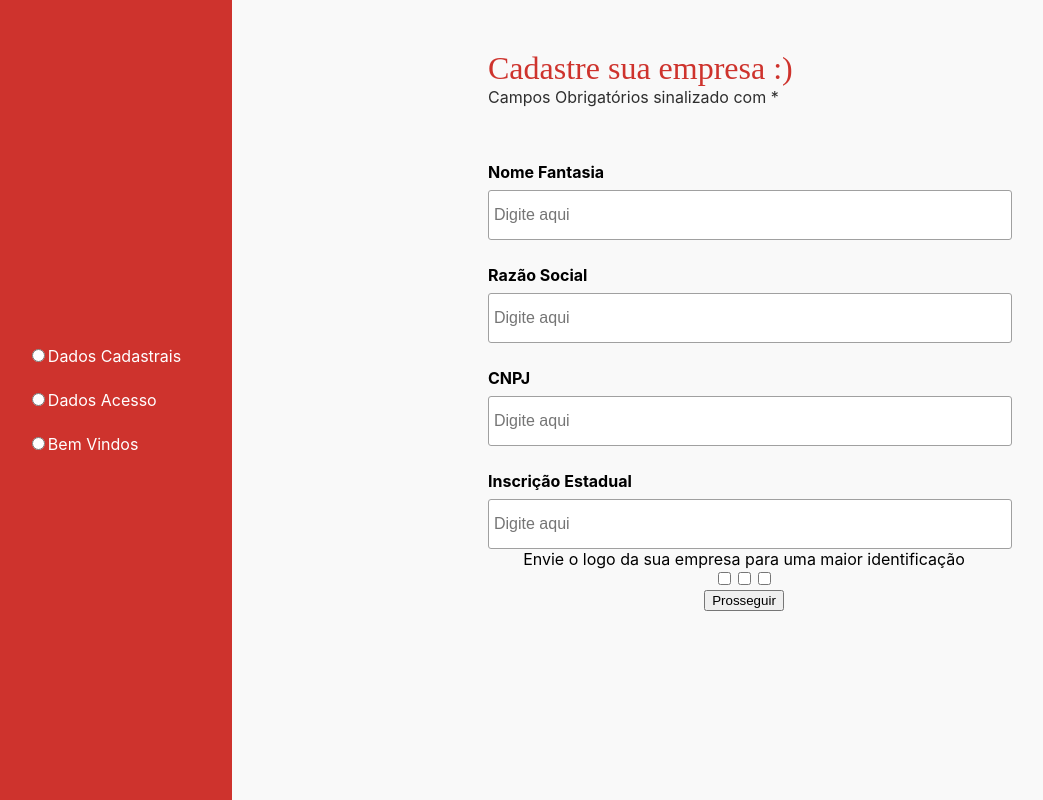
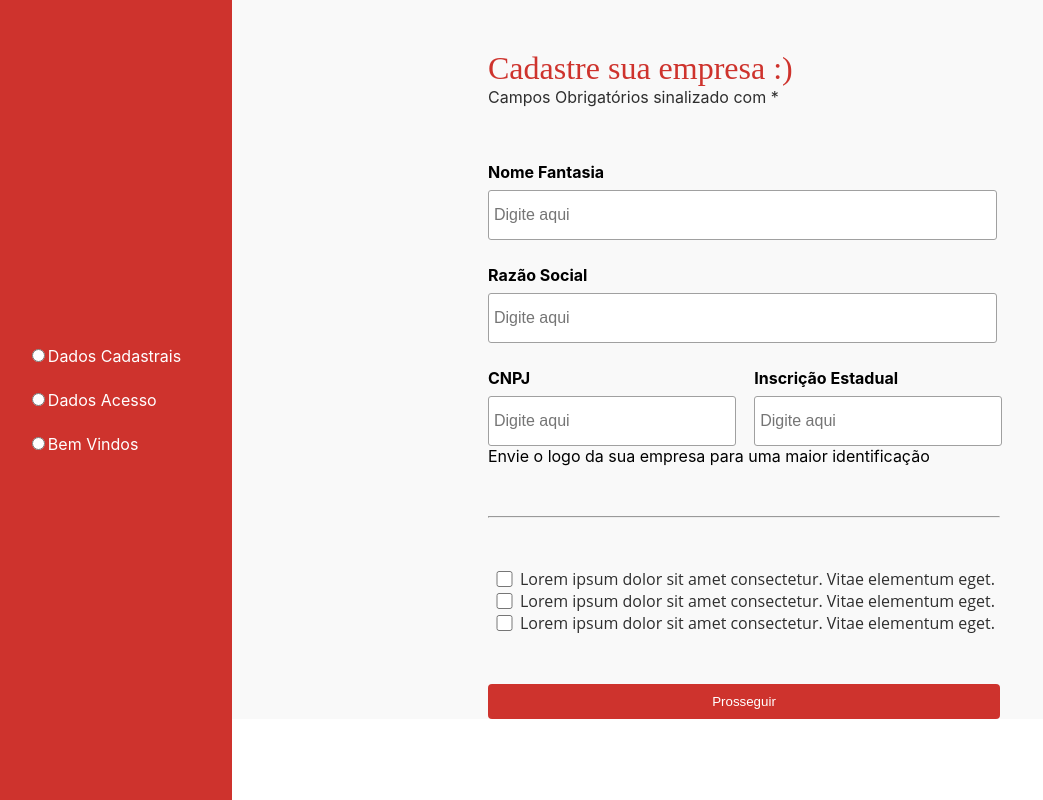
Before and after one commit to StartFuture/onboarding-me-rh-front, a React (Create React App) app: page /forms-company in a window 1280 px wide. Shown: the whole page, without its empty margins (24-1067 px from the left). Built offline with nearby package versions, Linux system fonts and the light colour scheme.

Commit message:
continuação do estruturração css

```diff
--- a/src/pages/FormsCompany/assets/css/style.css
+++ b/src/pages/FormsCompany/assets/css/style.css
@@ -10,7 +10,7 @@ body {
 
 .form-container {
   display: flex;
-  height: 100vh;
+  height: 100%;
   width: 80%;
   margin-left: 20%;
   flex-direction: column;
@@ -18,7 +18,7 @@ body {
   background: #f9f9f9;
 }
 
-.title{
+.title {
   width: 50%;
   margin: 50px 0px 30px;
 }
@@ -31,26 +31,73 @@ body {
   font-style: normal;
   font-weight: 300;
   line-height: normal;
-
 }
-.title span{
-  color: var(--gray-100, #2E2E2E);
+.title span {
+  color: var(--gray-100, #2e2e2e);
   font-size: 16px;
 }
 
-.company-form{
+.company-form {
   width: 50%;
 }
-.company-form input{
+.company-form input {
   font-size: 16px;
-width:100% ;
-border-radius: 3px;
-padding: 15px 5px;
-border-color: #A0A0A0;
-border-style: solid;
-border-width: 1px;
+  width: 98%;
+  border-radius: 3px;
+  padding: 15px 0px;
+  padding-left: 5px;
+  border-color: #a0a0a0;
+  border-style: solid;
+  border-width: 1px;
 }
 
-.company-form h4{
+.company-form h4 {
   margin: 25px 0px 8px;
 }
+
+.cnpj-container {
+  display: flex;
+  width: 100%;
+  justify-content: space-between;
+}
+
+.cnpj-container div {
+  width: 48%;
+}
+
+.nextbutton {
+  width: 100%;
+  border: none;
+  border-radius: 4px;
+  background: #ce332d;
+  color: #ffff;
+  padding: 10px;
+}
+.form-container hr {
+  background-color: #d9d9d9;
+  margin: 50px 0px;
+}
+
+.checkbox {
+  display: flex;
+  flex-direction: column;
+  justify-content: flex-start;
+  width: 100%;
+  margin-bottom: 50px;
+}
+
+.checkbox div {
+  display: flex;
+
+}
+
+.checkbox input {
+  width: 25px;
+}
+
+.checkbox label{
+  color: var(--gray-100, #2e2e2e);
+  font-family: Open Sans;
+  font-size: 16px;
+
+}
--- a/src/pages/FormsCompany/components/Form/index.jsx
+++ b/src/pages/FormsCompany/components/Form/index.jsx
@@ -13,26 +13,38 @@ const Form = () => {
         <h4>Razão Social</h4>
         <input type="text" placeholder="Digite aqui" />
         <div className="cnpj-container">
+          <div>
             <h4>CNPJ</h4>
             <input type="text" placeholder="Digite aqui" />
+          </div>
+          <div>
             <h4>Inscrição Estadual</h4>
             <input type="text" placeholder="Digite aqui" />
           </div>
-      </form>
+        </div>
 
         <div class="send-soon">
           <span>Envie o logo da sua empresa para uma maior identificação</span>
+          <hr />
         </div>
 
         <div class="checkbox">
+          <div>
             <input type="checkbox" />
+            <label>Lorem ipsum dolor sit amet consectetur. Vitae elementum eget.</label>
+          </div>
+          <div>
             <input type="checkbox" />
+            <label>Lorem ipsum dolor sit amet consectetur. Vitae elementum eget.</label>
+          </div>
+          <div>
             <input type="checkbox" />
+            <label>Lorem ipsum dolor sit amet consectetur. Vitae elementum eget.</label>
+          </div>
         </div>
 
-      <div class="button">
-        <button>Prosseguir</button>
-      </div>
+        <button className="nextbutton">Prosseguir</button>
+      </form>
     </div>
   );
 };
```
Lines whose indentation alone changed are shown as unchanged.
